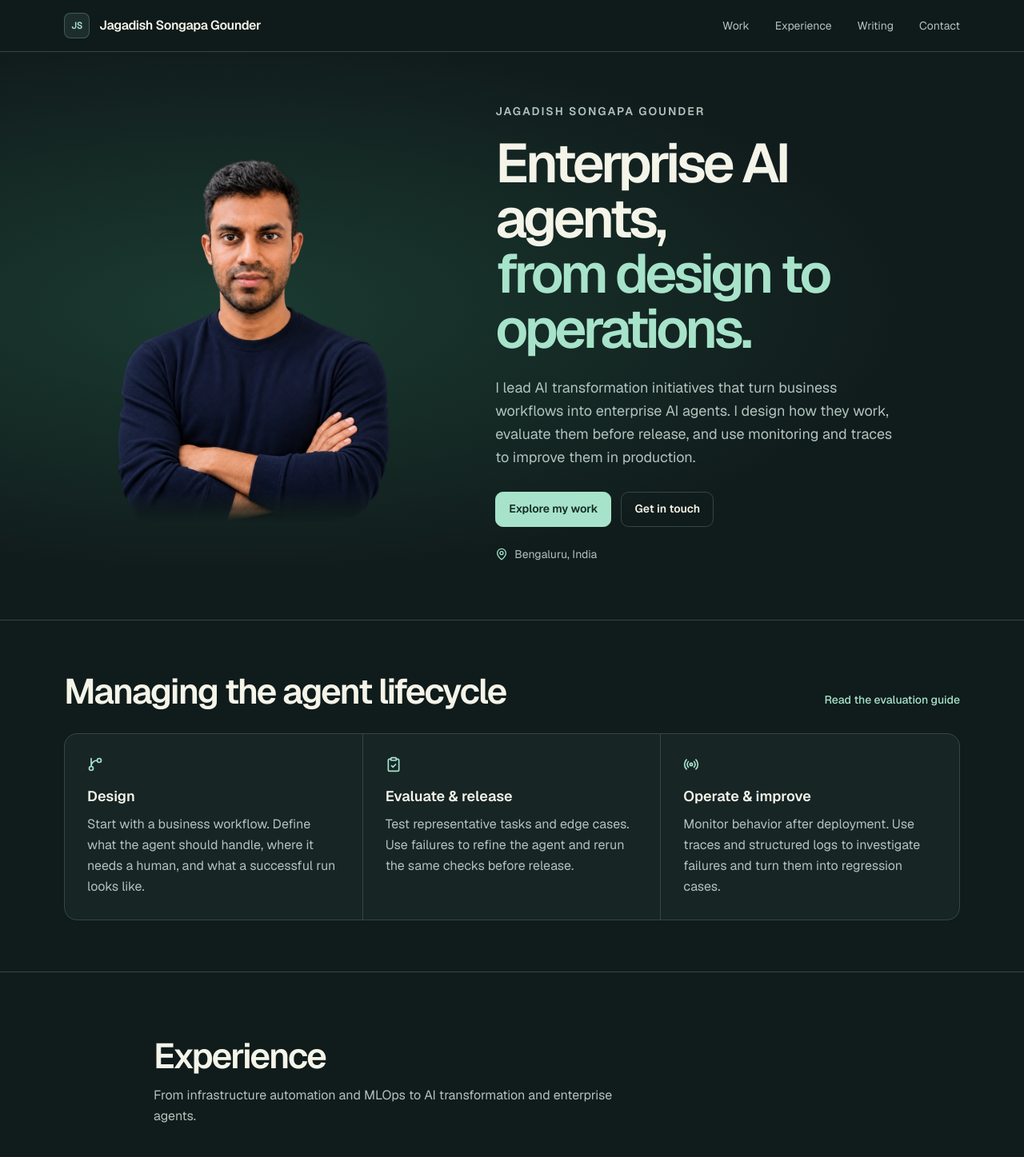
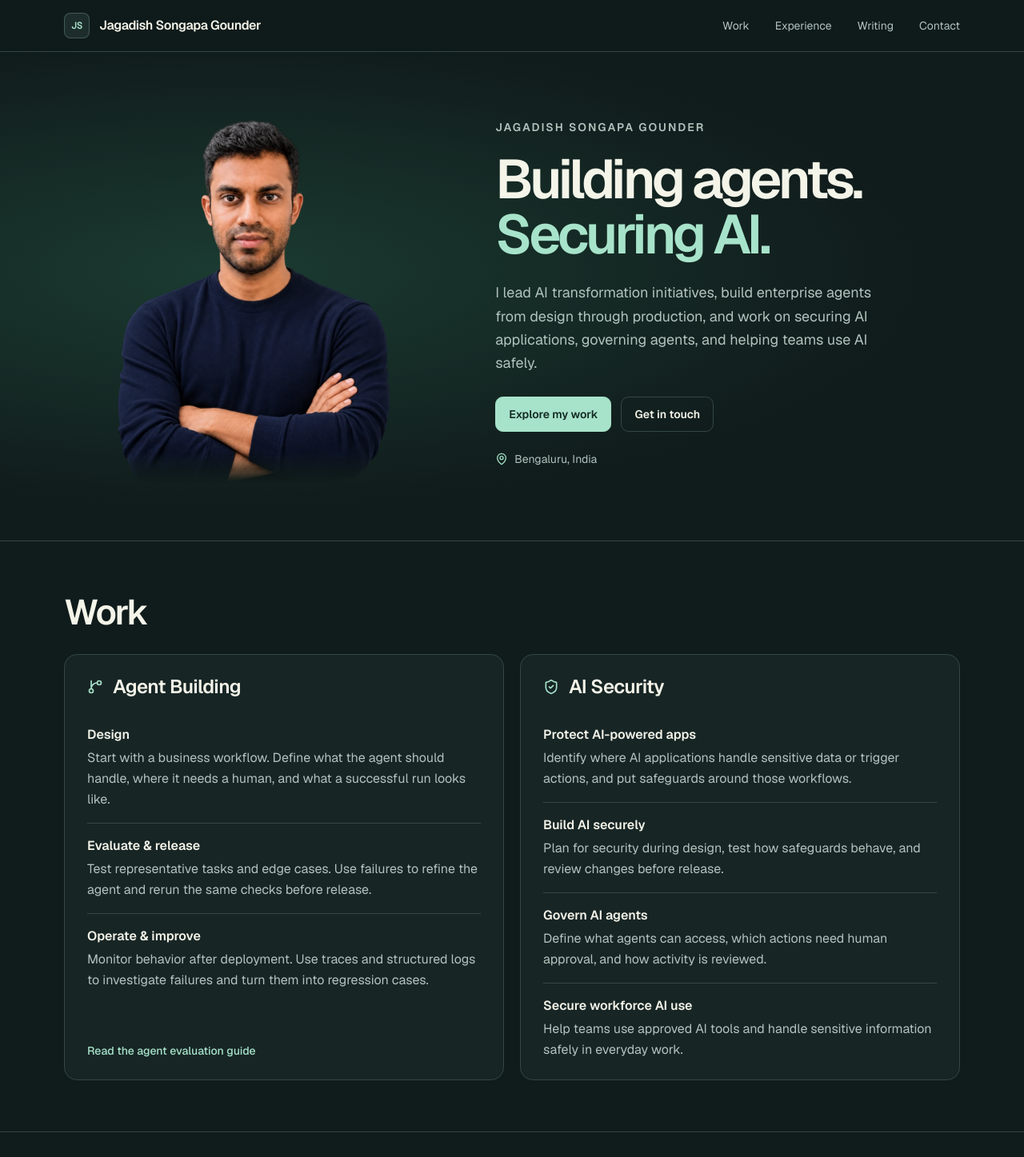
Before and after one commit to jagadishs-oss/webprofile, a Next.js app: page / in a window 1280 px wide. Shown: the top 1447 px of the page at 80% size. Built offline with nearby package versions, Linux system fonts and the light colour scheme.

Commit message:
feat(portfolio): highlight agent building and AI security

```diff
--- a/components/home/Hero.tsx
+++ b/components/home/Hero.tsx
@@ -11,7 +11,7 @@ export function Hero() {
         <div className="md:col-start-2 md:row-start-1">
           <p className="mb-5 text-sm font-semibold tracking-[0.14em] text-muted uppercase">{siteConfig.name}</p>
           <h1 id="hero-title" className="text-[clamp(2.55rem,5.35vw,4.85rem)] leading-[1.01] font-semibold tracking-[-0.062em]">
-            Enterprise AI agents, <span className="block text-accent">from design to operations.</span>
+            Building agents. <span className="block text-accent">Securing AI.</span>
           </h1>
           <p className="mt-6 max-w-lg text-base leading-relaxed text-muted sm:text-lg">{siteConfig.bio}</p>
           <div className="mt-7 flex flex-wrap gap-3">
--- a/components/home/Projects.tsx
+++ b/components/home/Projects.tsx
@@ -1,29 +1,49 @@
 import Link from "next/link";
-import { ClipboardCheck, GitBranch, Radio } from "lucide-react";
-import { lifecycle } from "@/content/projects";
-
-const icons = [GitBranch, ClipboardCheck, Radio];
+import { GitBranch, ShieldCheck } from "lucide-react";
+import { aiSecurity, lifecycle } from "@/content/projects";
 
 export function Projects() {
   return (
     <section id="projects" className="border-b border-border py-12 sm:py-16" aria-labelledby="work-title">
       <div className="site-width">
-        <div className="flex flex-wrap items-baseline justify-between gap-3">
-          <h2 id="work-title" className="portfolio-heading">Managing the agent lifecycle</h2>
-          <Link href="/blog/evaluating-an-enterprise-agent" className="text-sm font-medium text-accent hover:underline">Read the evaluation guide</Link>
+        <h2 id="work-title" className="portfolio-heading">Work</h2>
+
+        <div className="mt-7 grid gap-5 md:grid-cols-2">
+          <article className="flex flex-col rounded-2xl border border-border bg-surface px-5 py-6 sm:px-7">
+            <h3 className="flex items-center gap-3 text-2xl font-semibold tracking-tight">
+              <GitBranch className="size-5 shrink-0 text-accent" aria-hidden="true" />
+              Agent Building
+            </h3>
+            <ol className="mt-4 divide-y divide-border">
+              {lifecycle.map((stage) => (
+                <li key={stage.title} className="py-4">
+                  <h4 className="font-semibold">{stage.title}</h4>
+                  <p className="mt-1 leading-relaxed text-muted">{stage.description}</p>
+                </li>
+              ))}
+            </ol>
+            <div className="mt-auto pt-4">
+              <Link href="/blog/evaluating-an-enterprise-agent" className="text-sm font-medium text-accent hover:underline">
+                Read the agent evaluation guide
+              </Link>
+            </div>
+          </article>
+
+          <article className="rounded-2xl border border-border bg-surface px-5 py-6 sm:px-7">
+            <h3 className="flex items-center gap-3 text-2xl font-semibold tracking-tight">
+              <ShieldCheck className="size-5 shrink-0 text-accent" aria-hidden="true" />
+              AI Security
+            </h3>
+            <ul className="mt-4 divide-y divide-border">
+              {aiSecurity.map((area) => (
+                <li key={area.title} className="py-4 last:pb-0">
+                  <h4 className="font-semibold">{area.title}</h4>
+                  <p className="mt-1 leading-relaxed text-muted">{area.description}</p>
+                </li>
+              ))}
+            </ul>
+          </article>
         </div>
-        <ol className="mt-7 grid overflow-hidden rounded-2xl border border-border bg-surface sm:grid-cols-3 sm:divide-x sm:divide-border">
-          {lifecycle.map((stage, index) => {
-            const Icon = icons[index];
-            return (
-              <li key={stage.title} className="border-b border-border px-5 py-6 last:border-b-0 sm:border-b-0 lg:px-7 lg:py-7">
-                <Icon className="size-5 text-accent" aria-hidden="true" />
-                <h3 className="mt-4 text-lg font-semibold">{stage.title}</h3>
-                <p className="mt-2 text-base leading-relaxed text-muted">{stage.description}</p>
-              </li>
-            );
-          })}
-        </ol>
       </div>
     </section>
   );
--- a/components/home/Skills.tsx
+++ b/components/home/Skills.tsx
@@ -5,7 +5,7 @@ export function Skills() {
     <section id="skills" className="border-y border-border bg-surface py-12 sm:py-16" aria-labelledby="skills-title">
       <div className="site-width">
         <h2 id="skills-title" className="portfolio-heading">Skills</h2>
-        <div className="mt-7 grid gap-x-8 gap-y-7 md:grid-cols-3">
+        <div className="mt-7 grid gap-x-8 gap-y-7 md:grid-cols-2">
           {skills.map((group) => (
             <div key={group.category}>
               <h3 className="text-base font-semibold">{group.category}</h3>
--- a/content/projects.ts
+++ b/content/projects.ts
@@ -12,3 +12,22 @@ export const lifecycle = [
     description: "Monitor behavior after deployment. Use traces and structured logs to investigate failures and turn them into regression cases.",
   },
 ];
+
+export const aiSecurity = [
+  {
+    title: "Protect AI-powered apps",
+    description: "Identify where AI applications handle sensitive data or trigger actions, and put safeguards around those workflows.",
+  },
+  {
+    title: "Build AI securely",
+    description: "Plan for security during design, test how safeguards behave, and review changes before release.",
+  },
+  {
+    title: "Govern AI agents",
+    description: "Define what agents can access, which actions need human approval, and how activity is reviewed.",
+  },
+  {
+    title: "Secure workforce AI use",
+    description: "Help teams use approved AI tools and handle sensitive information safely in everyday work.",
+  },
+];
--- a/content/site.ts
+++ b/content/site.ts
@@ -6,8 +6,8 @@ export interface SocialLink {
 
 export const siteConfig = {
   name: "Jagadish Songapa Gounder",
-  role: "AI Transformation · Enterprise AI Agents · Agent Lifecycle Management",
-  bio: "I lead AI transformation initiatives that turn business workflows into enterprise AI agents. I design how they work, evaluate them before release, and use monitoring and traces to improve them in production.",
+  role: "AI Transformation · Enterprise AI Agents · AI Security",
+  bio: "I lead AI transformation initiatives, build enterprise agents from design through production, and work on securing AI applications, governing agents, and helping teams use AI safely.",
   location: "Bengaluru, India",
   social: [
     { label: "LinkedIn", url: "https://www.linkedin.com/in/jagadishsongapagounder/", icon: "linkedin" },
--- a/content/skills.ts
+++ b/content/skills.ts
@@ -1,14 +1,10 @@
 export const skills = [
   {
-    category: "AI Transformation",
-    items: ["Use-case selection", "Business process automation", "Workflow design"],
+    category: "Agent Building",
+    items: ["Workflow design", "Agent design", "Agent orchestration", "Python", "Evaluation", "Observability", "MLOps"],
   },
   {
-    category: "Enterprise AI Agents",
-    items: ["Agent design", "Agent orchestration", "Python"],
-  },
-  {
-    category: "Agent Lifecycle Management",
-    items: ["Evaluation", "Release verification", "Observability", "MLOps"],
+    category: "AI Security",
+    items: ["AI application security", "Secure AI development", "Agent governance", "Workforce AI security"],
   },
 ];
```
